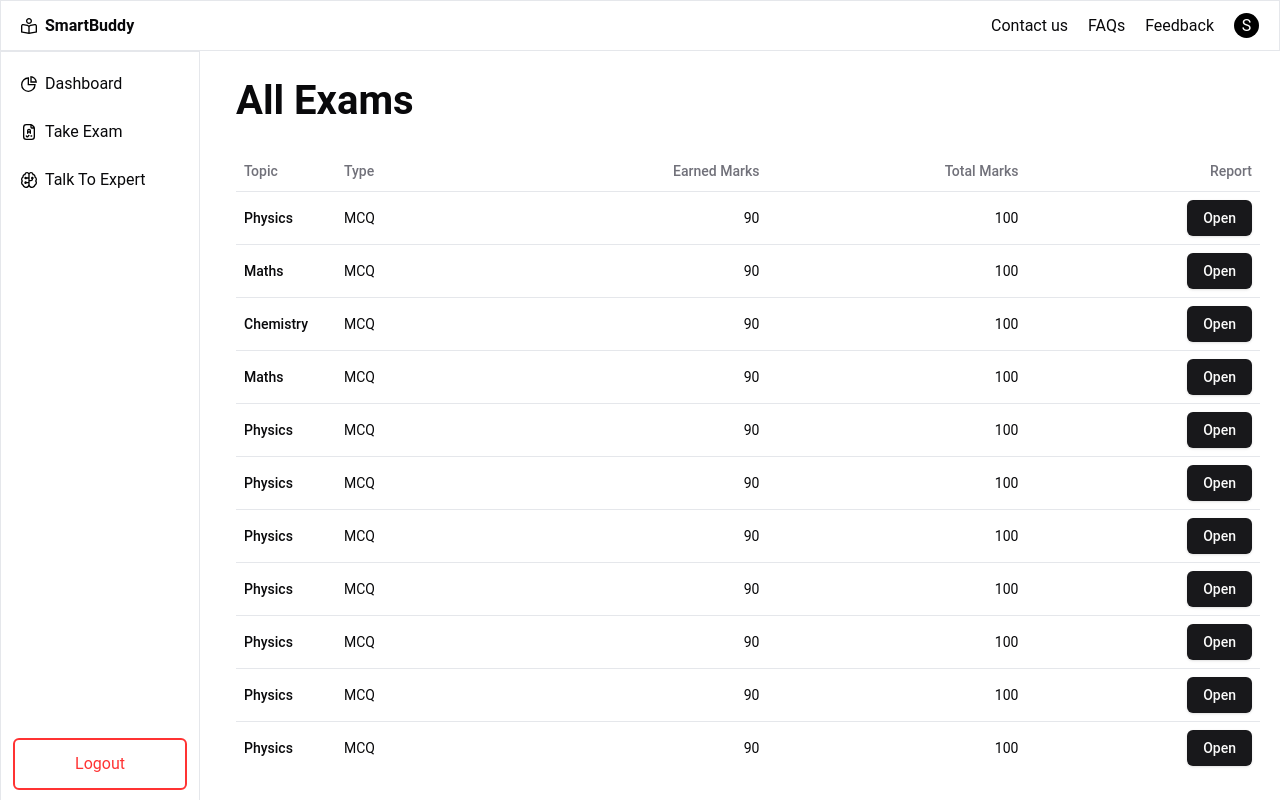
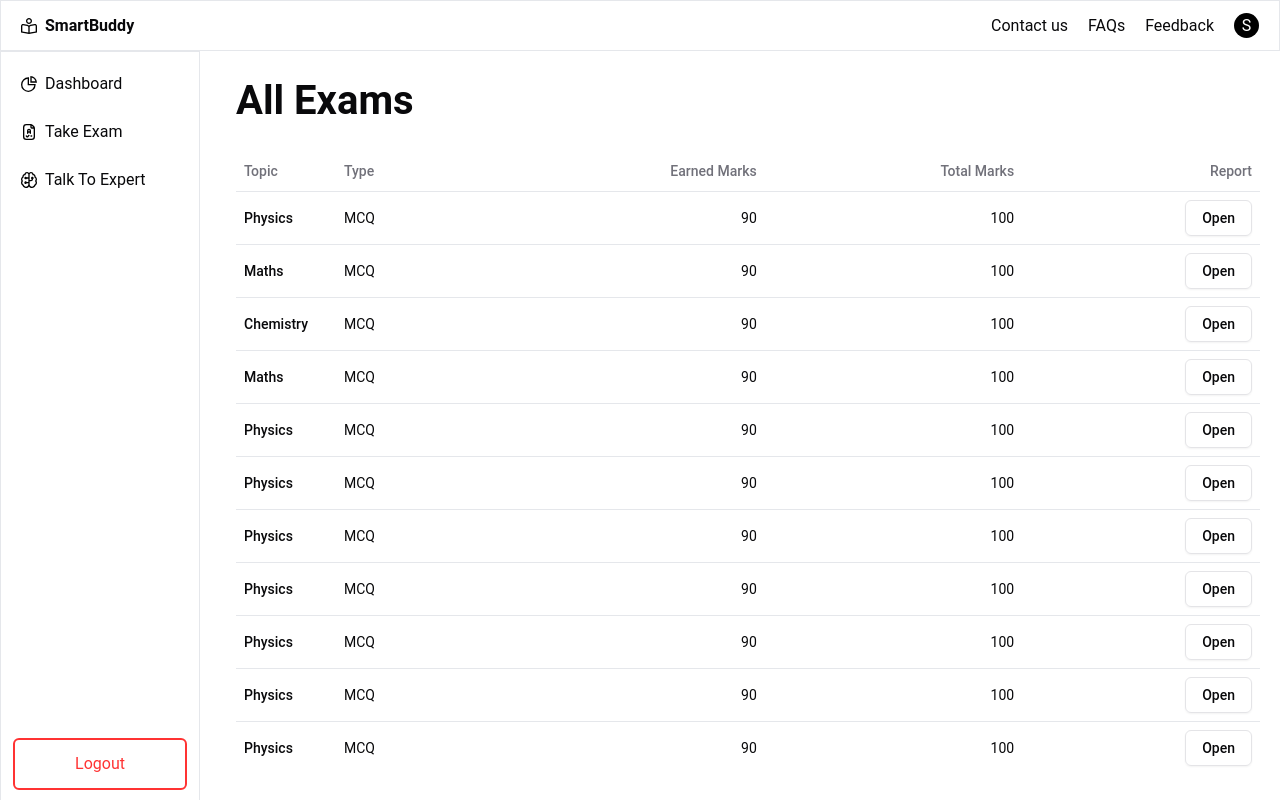
Before and after one commit to subhradwip01/smart-buddy, a React (Create React App) app: page /history in a window 1280 px wide. Built offline with nearby package versions, Linux system fonts and the light colour scheme.

Commit message:
History table opn button style fix

```diff
--- a/src/Component/HistoryTable.jsx
+++ b/src/Component/HistoryTable.jsx
@@ -29,7 +29,7 @@ import {
               <TableCell>{exam.type}</TableCell>
               <TableCell className="text-right">{exam.marksEarned}</TableCell>
               <TableCell className="text-right">{exam.totalMarks}</TableCell>
-              <TableCell className="text-right"><Link to={`/stats/${exam.id}`} className={buttonVariants('outline')}>Open</Link></TableCell>
+              <TableCell className="text-right"><Link to={`/stats/${exam.id}`} className={buttonVariants({variant:'outline'})}>Open</Link></TableCell>
             </TableRow>
           ))}
         </TableBody>
```
